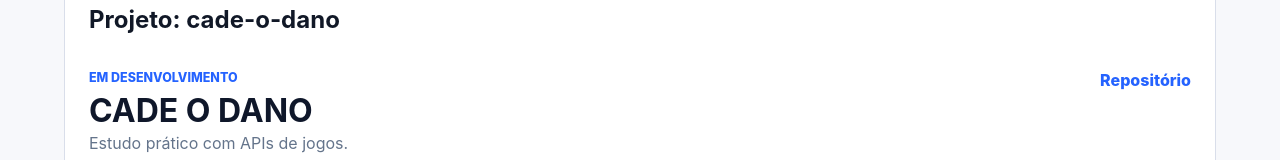
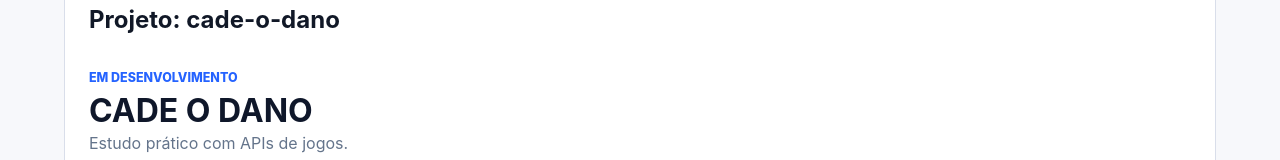
Before and after one commit to ya-labs/YAHub, a React (Vite) app in the folder apps/web/: page /portal/projetos/cade-o-dano in a window 1280 px wide. Shown: the part 169-329 px from the top of the page. Built offline with nearby package versions, Linux system fonts and the light colour scheme.

Commit message:
fix: remove instância duplicada de link para repositório

```diff
--- a/apps/web/src/features/portal/pages/PortalProjectDetailsPage.tsx
+++ b/apps/web/src/features/portal/pages/PortalProjectDetailsPage.tsx
@@ -19,9 +19,6 @@ export function PortalProjectDetailsPage() {
                                 <p className="portal-kicker">{projectStatusLabels[project.status]}</p>
                                 <h2>{project.displayName}</h2>
                             </div>
-                            <a className="portal-link" href={project.repositoryUrl} target="_blank" rel="noreferrer">
-                                Repositório
-                            </a>
                         </div>
 
                         <p className="portal-section__note">{project.tagline}</p>
```
